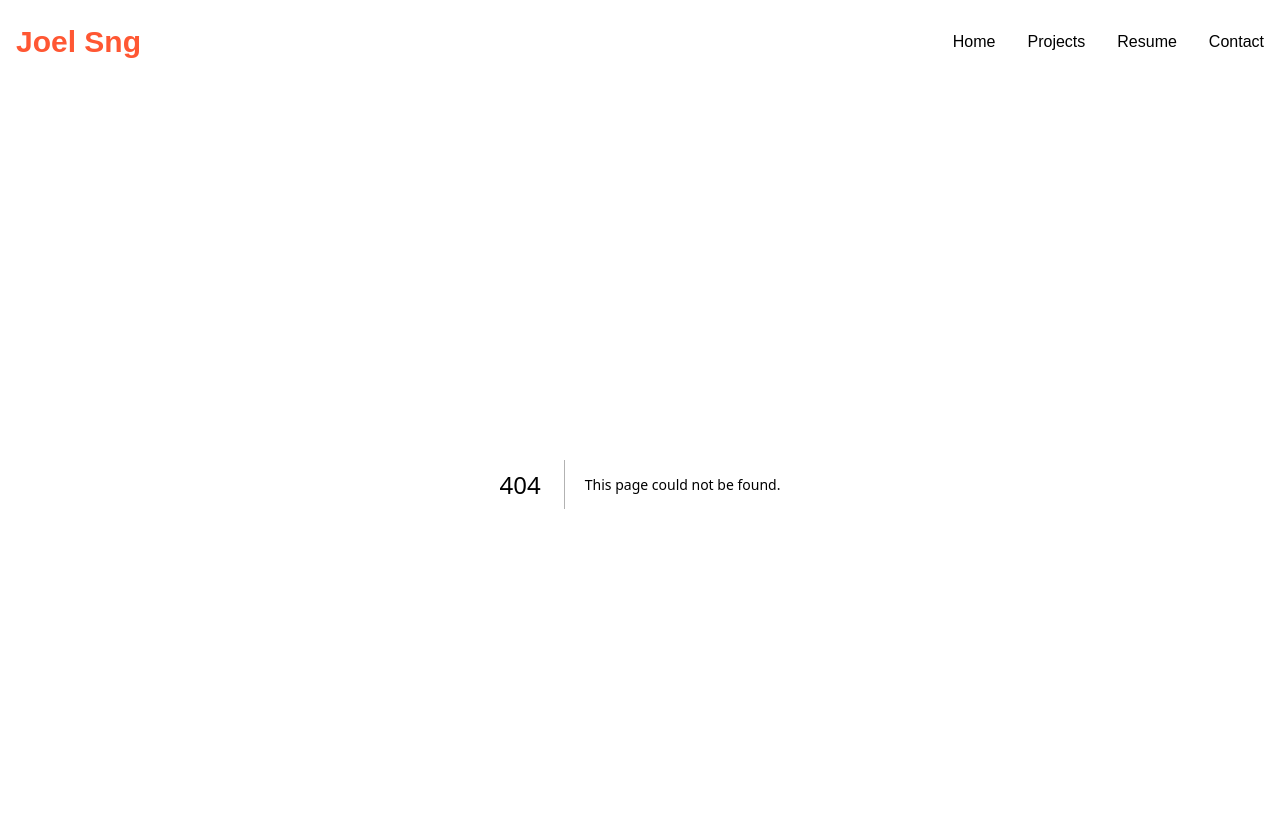
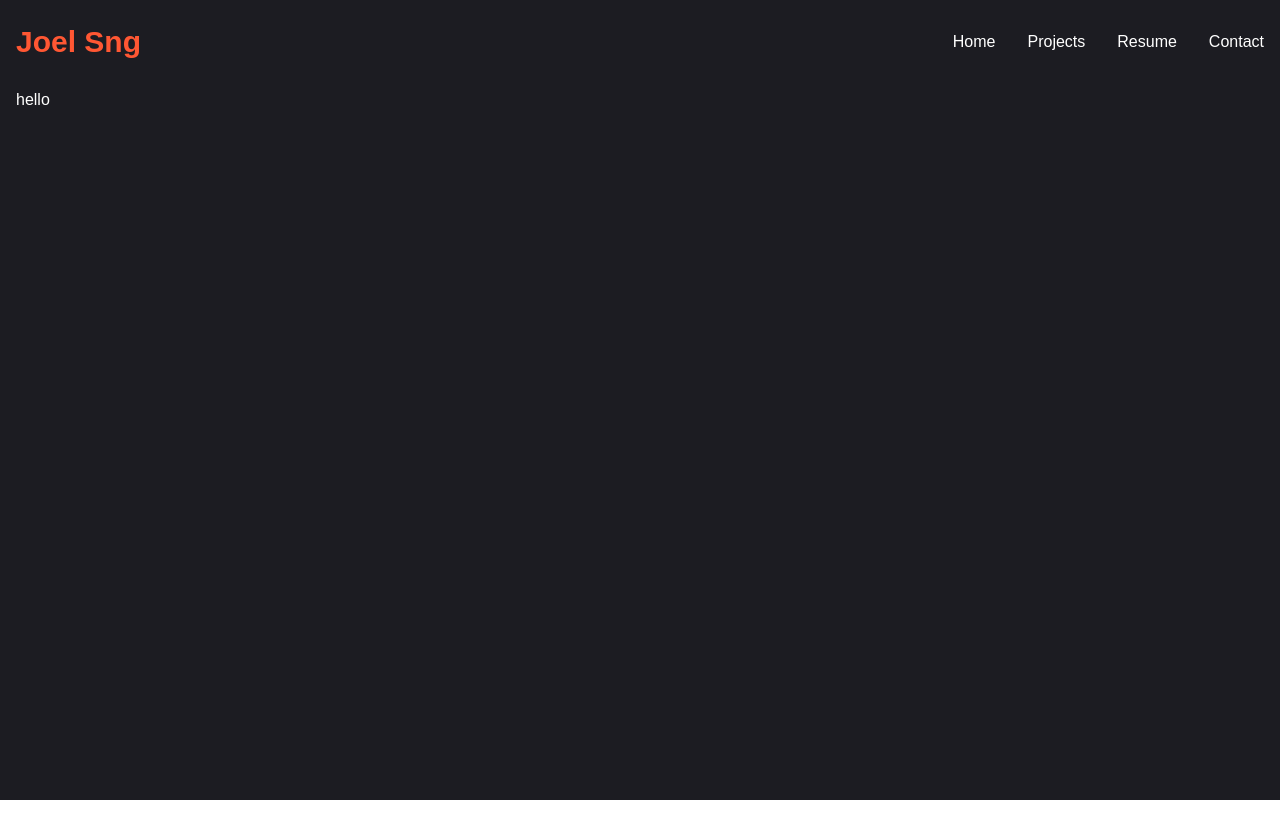
Before and after one commit to JoelSngZhenWei/portfolio_joel, a Next.js app in the folder portfolio_joel_1/: page /projects/options in a window 1280 px wide. Before the commit this address had no page. Shown: the top 838 px of the page. After the commit the page ends 800 px from the top, so only its background shows below. Built offline with nearby package versions, Linux system fonts and the light colour scheme.

Commit message:
testing vercel deployment

```diff
--- a/portfolio_joel_1/app/projects/OptionsPricing/page.tsx
+++ b/portfolio_joel_1/app/projects/options/page.tsx
@@ -1,8 +1,9 @@
 
 
-export default function Contact() {
+export default function Options() {
   return (
     <section className="">
+      hello
     </section>
 
   );
--- a/portfolio_joel_1/app/projects/page.tsx
+++ b/portfolio_joel_1/app/projects/page.tsx
@@ -9,7 +9,7 @@ const projects = [
     title: 'Options Pricing using Machine Learning',
     description: 'Lorem ipsum dolor, sit amet consectetur adipisicing elit. Sit, suscipit deleniti!',
     skills: ['Machine Learning','Neural Networks','Python'],
-    href: 'projects/optionspricing'
+    href: 'projects/options'
   },
   {
     num: '02',
@@ -32,7 +32,7 @@ const projects = [
   },
 ]
 
-export default function Contact() {
+export default function Projects() {
   return (
     <section className="min-h-[80vh] flex flex-col justify-center py-12 xl:py-0">
       <div className="container mx-auto">
--- a/portfolio_joel_1/components/Socials.tsx
+++ b/portfolio_joel_1/components/Socials.tsx
@@ -9,8 +9,12 @@ const socials = [
     icon: <FaLinkedinIn />, path:''
   },
 ]
+interface SocialsProps {
+  containerStyles?: string;
+  iconStyles?: string;
+}
 
-const Socials = ({containerStyles, iconStyles}) => {
+const Socials: React.FC<SocialsProps> = ({ containerStyles, iconStyles }) => {
   return (
     <div className={containerStyles}>
       {socials.map((item,index)=>{
```
